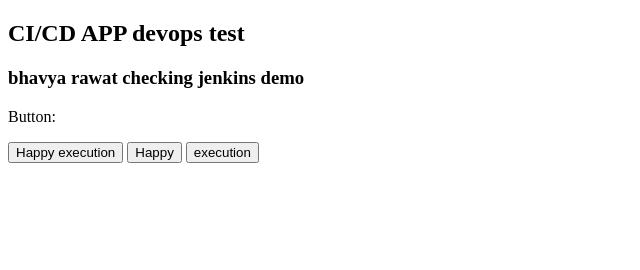
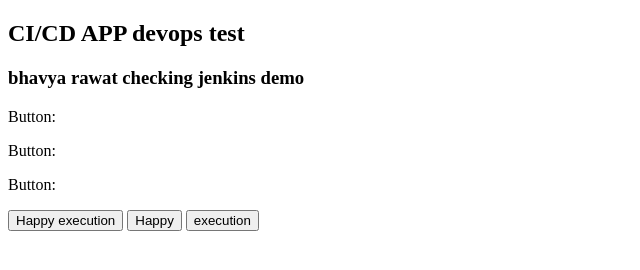
Before and after one commit to rawatbhavya/rawatbhavya-docker_app_ci, a plain HTML site: page index.html in a window 1280 px wide. Shown: the whole page, without its empty margins (0-640 px from the left). Drawn offline with Linux system fonts and the light colour scheme.

Commit message:
Update index.html

```diff
--- a/index.html
+++ b/index.html
@@ -9,6 +9,8 @@
   <h2>CI/CD APP devops test  </h2>
   <h3>bhavya rawat checking jenkins demo </h3>
   <p>Button:</p>
+   <p>Button:</p>
+   <p>Button:</p>
   <button>Happy execution  </button>
   <button>Happy  </button>
   <button> execution  </button>
```
